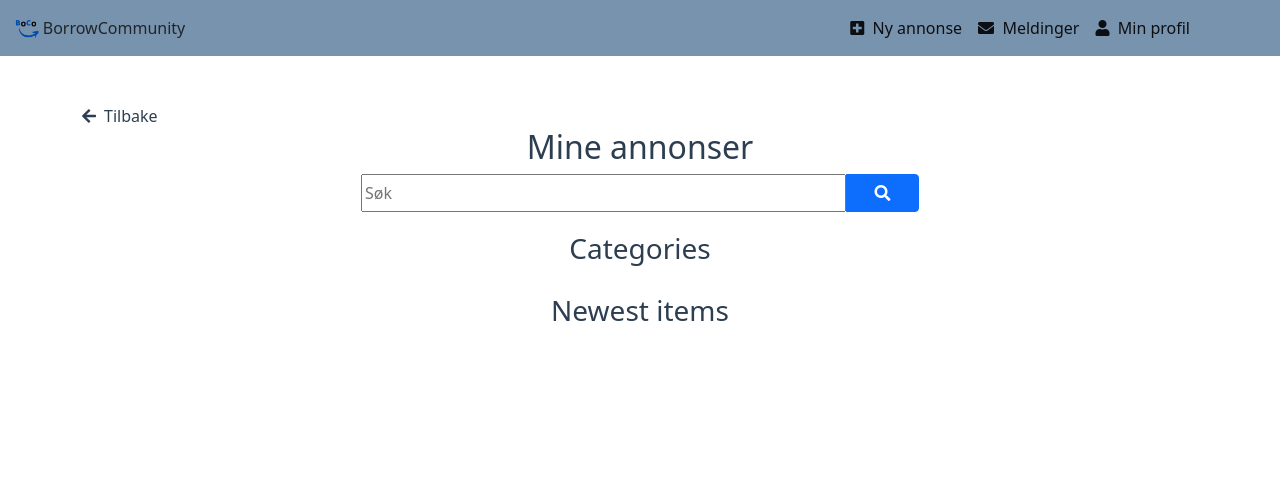
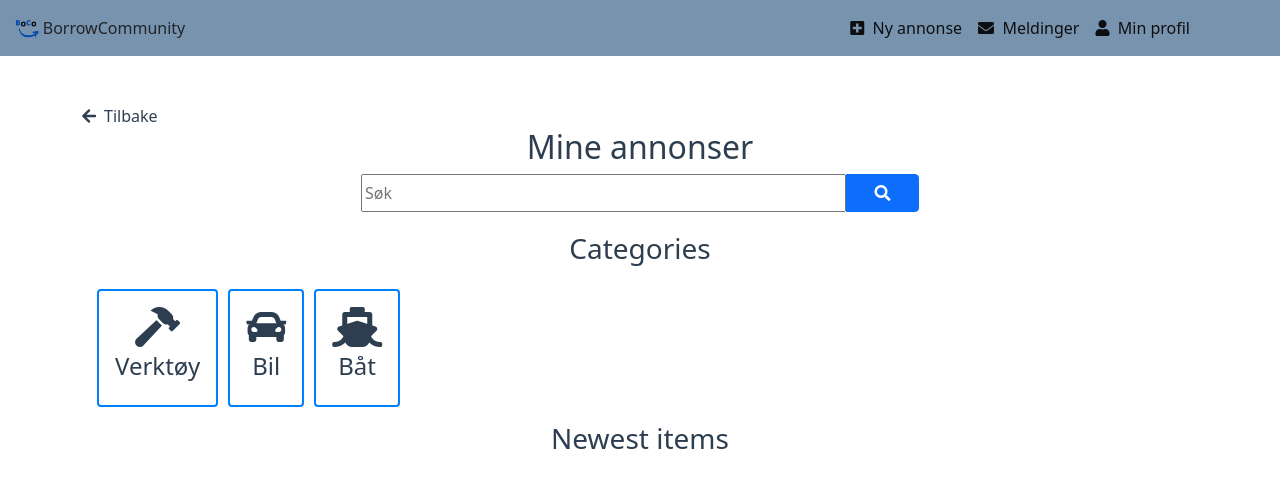
Before and after one commit to thadshap/Boco-project-frontend, a Vue app: page /ads in a window 1280 px wide. Shown: the top 488 px of the page. Built offline with nearby package versions, Linux system fonts and the light colour scheme; what vue3-openlayers would draw is missing.

Commit message:
added categories to myAds page

```diff
--- a/src/views/MyAds.vue
+++ b/src/views/MyAds.vue
@@ -27,6 +27,7 @@
             v-for="category in categories"
             :key="category"
             :title="category.title"
+            :icon="category.icon"
         />
       </div>
     </div>
@@ -52,7 +53,20 @@ export default {
   data() {
     return {
       ads: [],
-      categories: [],
+      categories: [
+        {
+        "title": "Verktøy",
+        "icon": "fa-hammer"
+        },
+        {
+          "title": "Bil",
+          "icon": "fa-car"
+        },
+        {
+          "title": "Båt",
+          "icon": "fa-ship"
+        }
+      ],
     };
   },
   methods: {
```
